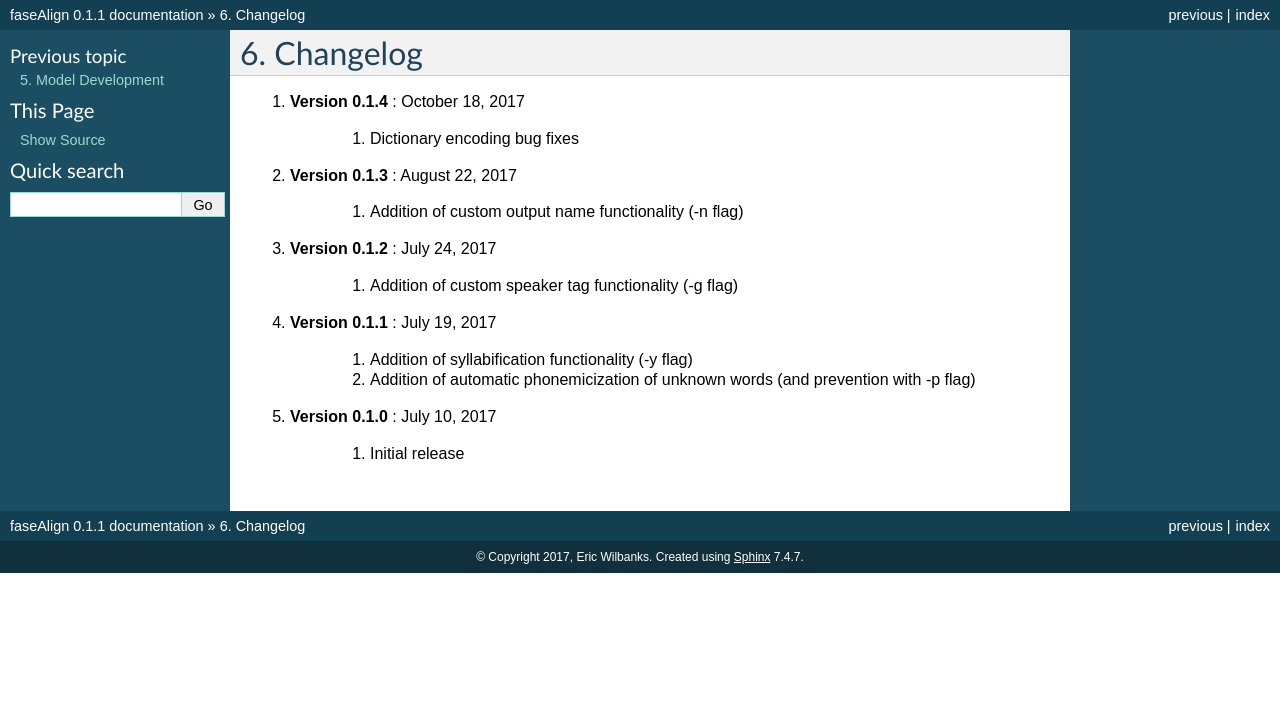
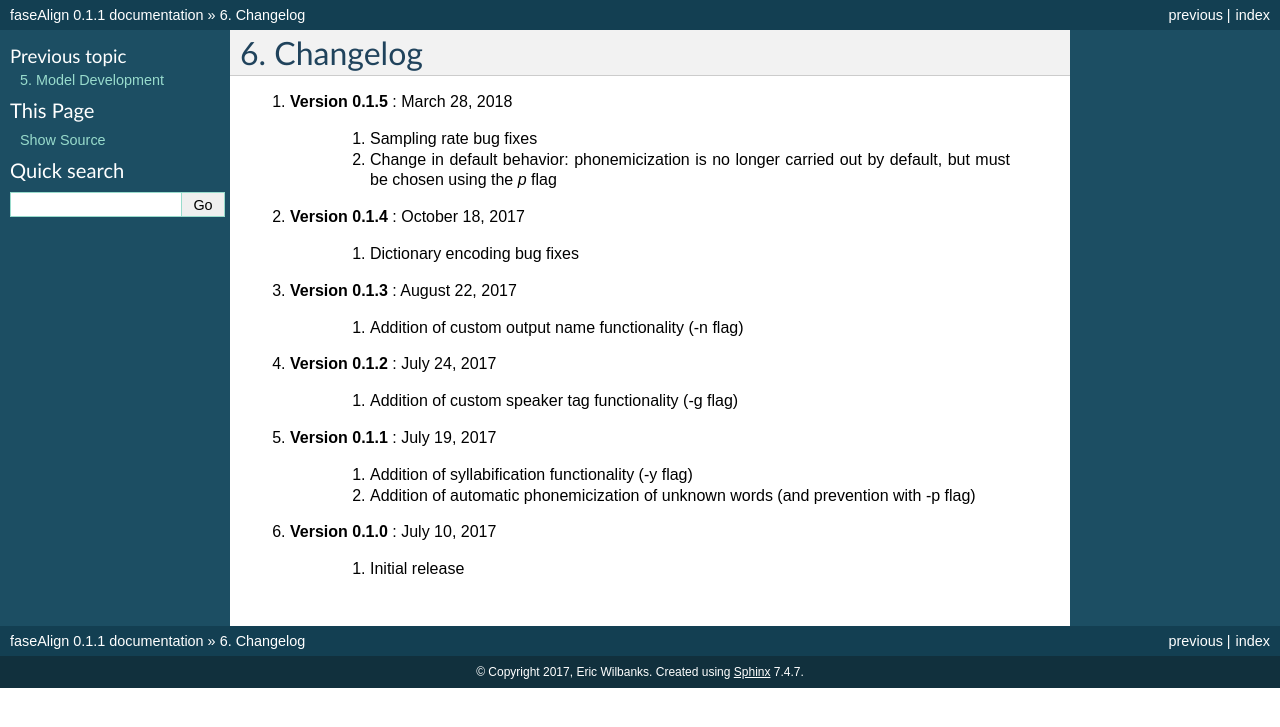
Before and after one commit to EricWilbanks/faseAlign, a Sphinx documentation site: the page built from docs/changelog.rst, in a window 1280 px wide. Shown: the top 727 px of the page. Built offline with Sphinx 7.4.7, drawn with Linux system fonts in a browser that asks for light colours.

Commit message:
changes to handling of missing words and automatic phonemicization

```diff
--- a/docs/changelog.rst
+++ b/docs/changelog.rst
@@ -3,6 +3,11 @@
 
 Changelog
 =========
+#. **Version 0.1.5** : March 28, 2018
+
+		#. Sampling rate bug fixes
+		#. Change in default behavior: phonemicization is no longer carried out by default, but must be chosen using the `p` flag
+
 #. **Version 0.1.4** : October 18, 2017
 
 		#. Dictionary encoding bug fixes
```
